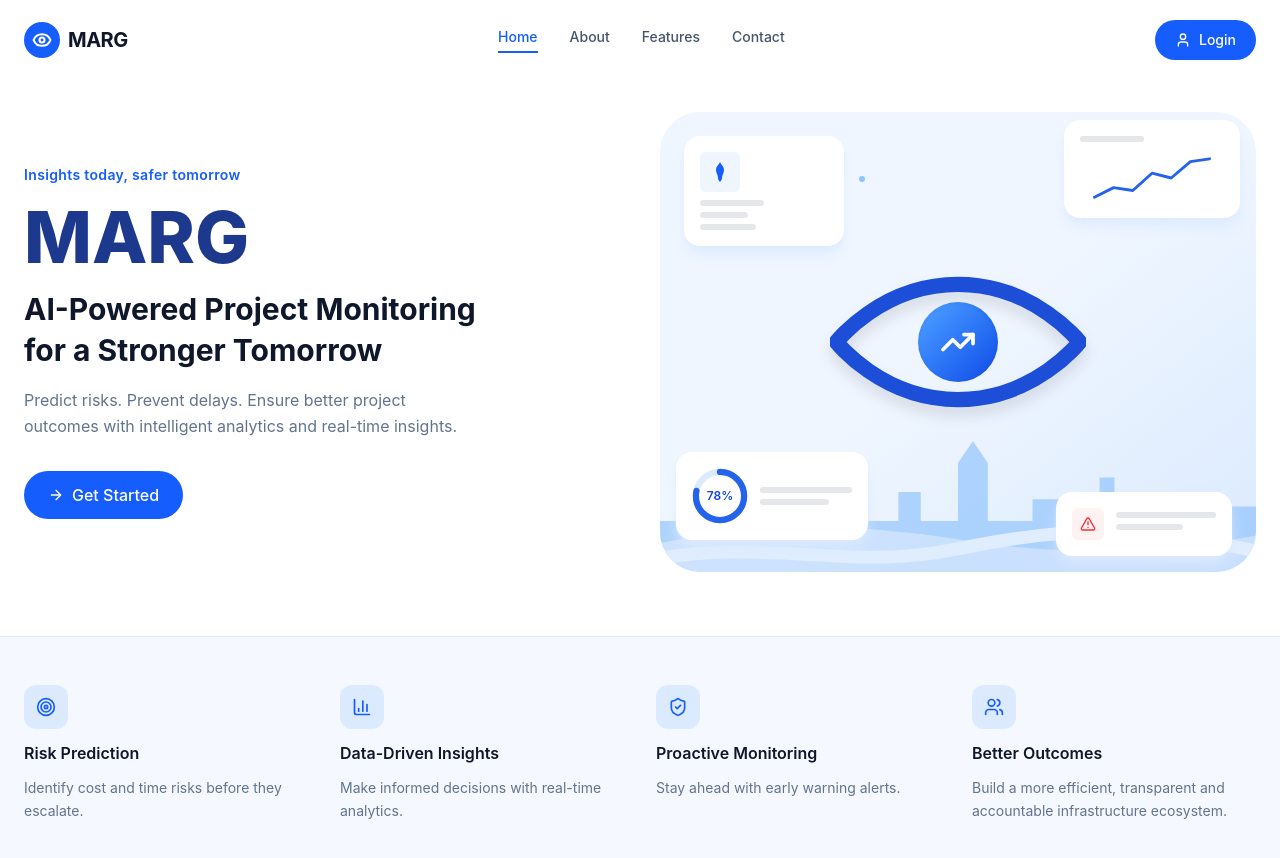
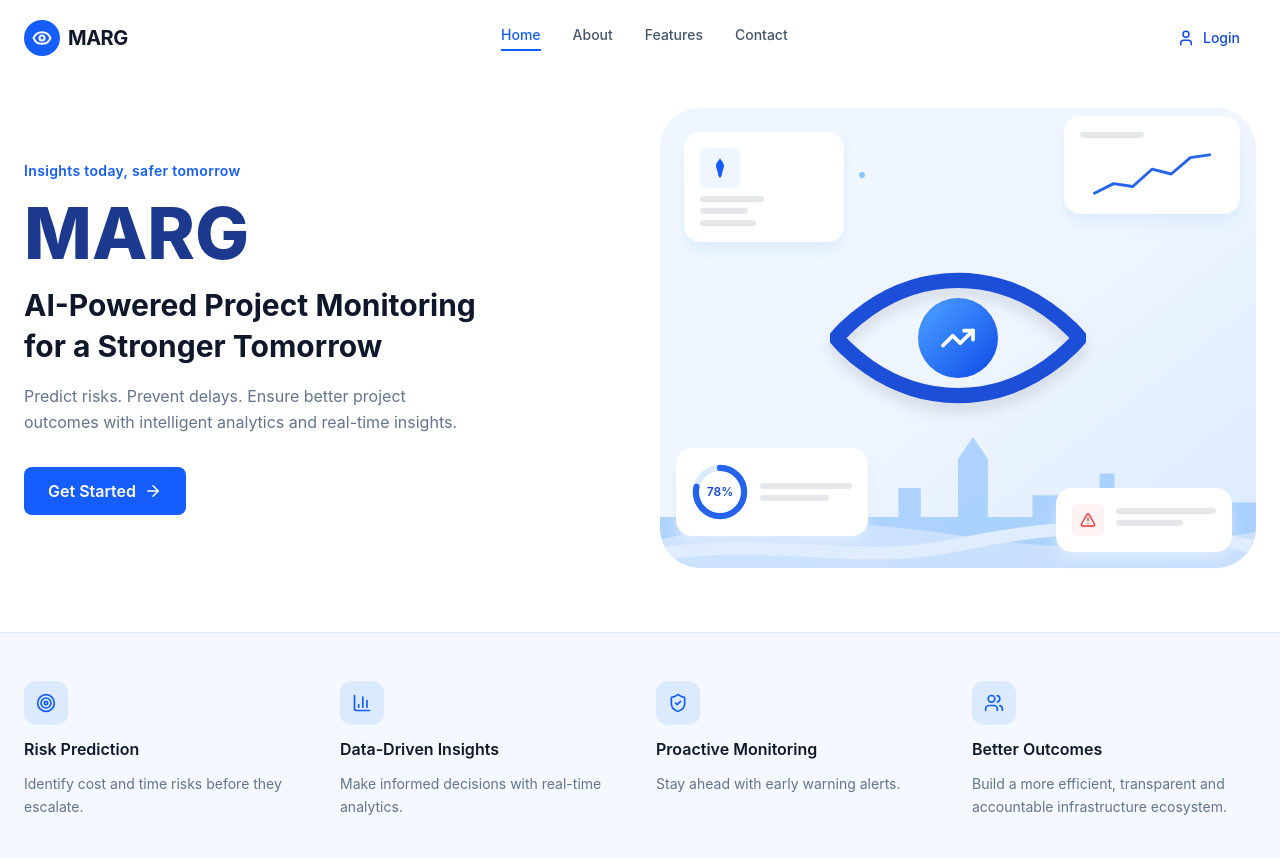
Before and after one commit to HariNiveditha/IndustryProjectPrediction, a React app in the folder frontend/: page / in a window 1280 px wide. Shown: the top 858 px of the page. Built offline with nearby package versions, Linux system fonts and the light colour scheme; the HTML template or start-up script is replaced by a standard one.

Commit message:
Update navigation and button routing

```diff
--- a/frontend/src/pages/Home.jsx
+++ b/frontend/src/pages/Home.jsx
@@ -1,3 +1,4 @@
+import { Link } from "react-router-dom";
 import React from "react";
 import {
   Eye,
@@ -211,10 +212,13 @@ export default function Home() {
           ))}
         </nav>
 
-        <button className="flex items-center gap-2 bg-blue-600 hover:bg-blue-700 transition-colors text-white text-sm font-medium px-5 py-2.5 rounded-full">
-          <User className="w-4 h-4" />
+        <Link
+          to="/login"
+          className="flex items-center gap-2 rounded-lg px-4 py-2 text-sm font-medium text-blue-700 hover:bg-blue-50 transition"
+        >
+          <User size={18} />
           Login
-        </button>
+        </Link>
       </header>
 
       {/* Hero */}
@@ -234,10 +238,13 @@ export default function Home() {
             Predict risks. Prevent delays. Ensure better project outcomes with
             intelligent analytics and real-time insights.
           </p>
-          <button className="inline-flex items-center gap-2 bg-blue-600 hover:bg-blue-700 transition-colors text-white font-medium px-6 py-3 rounded-full">
-            <ArrowRight className="w-4 h-4" />
+          <Link
+            to="/register"
+            className="inline-flex items-center gap-2 rounded-lg bg-blue-600 px-6 py-3 font-semibold text-white hover:bg-blue-700 transition"
+          >
             Get Started
-          </button>
+            <ArrowRight size={18} />
+          </Link>
         </div>
 
         <HeroIllustration />
```
